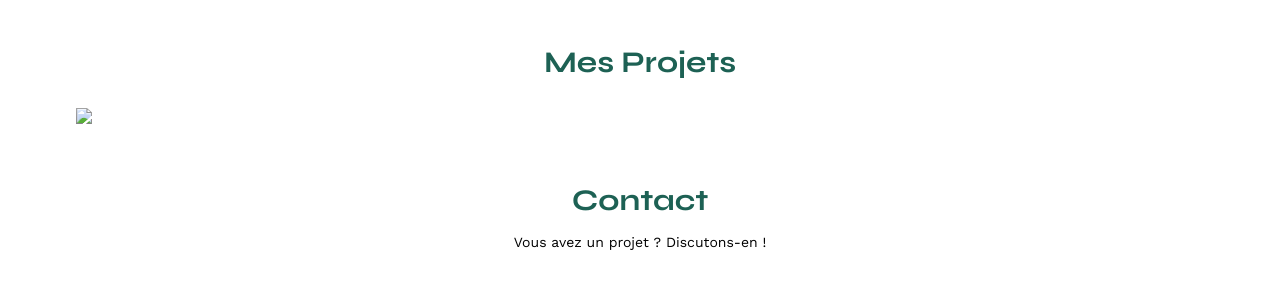
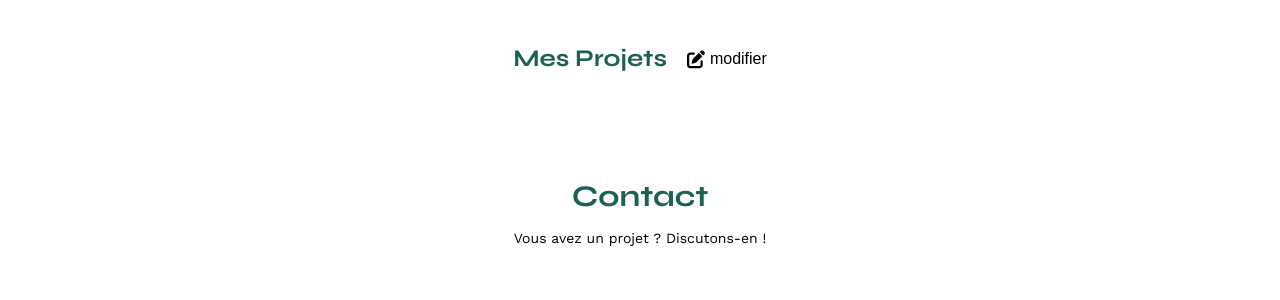
Before and after one commit to FoligneTheo/BluelV1, a plain HTML site: page FrontEnd/admin.html in a window 1280 px wide. Shown: the part 488-788 px from the top of the page. Drawn offline with nearby package versions, Linux system fonts and the light colour scheme; no server answers.

Commit message:
Button modif

```diff
--- a/FrontEnd/admin.html
+++ b/FrontEnd/admin.html
@@ -49,12 +49,15 @@
         <section id="portfolio">
             <div class="portfolio-header">
                 <h2>Mes Projets</h2>
-                <!-- <button id="edit-projects-button">
-                </button> -->
+                <button id="edit-projects-button">
+                    <i class="fa-solid fa-pen-to-square"></i> modifier
+                </button>
             </div>
             <div id="categories" class="hidden"></div>
             <div id="works" class="gallery"></div>
         </section>
+
+
 
         <section>
 
--- a/FrontEnd/assets/admin.js
+++ b/FrontEnd/assets/admin.js
@@ -67,13 +67,18 @@ backArrow.addEventListener("click", () => {
 });
 
 // Gérer le bouton Modifier pour afficher la modal
-const editButton = document.createElement("button");
-editButton.id = "edit-projects-button";
-editButton.innerHTML = `
-    <img src="./assets/icons/edit-icon.png" alt="Modifier">
-`;
-editButton.style.margin = "10px 0";
-editButton.style.cursor = "pointer";
+const editButton = document.getElementById("edit-projects-button");
+
+editButton.addEventListener("click", () => {
+    modal.classList.remove("hidden"); // Affiche la modal
+});
+
+const closeModalBtn = document.getElementById("close-modal-btn"); // Bouton pour fermer la modal
+
+closeModalBtn.addEventListener("click", () => {
+    modal.classList.add("hidden"); // Cache la modal
+});
+
 
 // Ajouter le bouton au DOM, juste sous le titre "Mes Projets"
 const portfolioTitle = document.querySelector("#portfolio h2");
--- a/FrontEnd/assets/style.css
+++ b/FrontEnd/assets/style.css
@@ -222,7 +222,7 @@ li:hover {
 
 #portfolio h2 {
 	text-align: center;
-	margin-bottom: 1em;
+	/* margin-bottom: 1em; */
 }
 
 #categories {
@@ -524,13 +524,9 @@ footer nav ul {
 .delete-icon {
 	position: absolute;
 	top: 5px;
-	/* Ajustez selon vos besoins */
 	right: 5px;
-	/* Ajustez selon vos besoins */
 	width: 25px;
-	/* Ajustez selon vos besoins */
 	height: 25px;
-	/* Ajustez selon vos besoins */
 	background-color: black;
 	color: white;
 	display: flex;
@@ -539,13 +535,11 @@ footer nav ul {
 	border-radius: 3px;
 	cursor: pointer;
 	font-size: 16px;
-	/* Taille de l'icône */
 	z-index: 10;
 }
 
 .delete-icon:hover {
 	background-color: gray;
-	/* Effet de survol */
 }
 
 
@@ -557,23 +551,46 @@ footer nav ul {
 }
 
 
+.portfolio-header {
+	display: flex;
+	align-items: center;
+	gap: 10px;
+	justify-content: center;
+	margin-bottom: 60px;
+}
+
+.portfolio-header h2 {
+	font-size: 24px;
+	font-weight: 700;
+	color: #1D6154;
+	margin: 0;
+	padding-right: 10px;
+}
+
 #edit-projects-button {
 	background-color: transparent;
 	border: none;
 	cursor: pointer;
 	font-size: 16px;
-	font-weight: bold;
+	font-weight: normal;
 	display: flex;
 	align-items: center;
 	gap: 5px;
+	color: black;
+	padding: 0;
 }
 
-#edit-projects-button img {
-	width: 16px;
-	height: 16px;
-	font-family: 'Work Sans';
-	font-weight: normal;
+#edit-projects-button i {
+	font-size: 18px;
+	color: black;
 }
+
+#edit-projects-button:hover {
+	text-decoration: underline;
+}
+
+
+
 
 #categories.hidden {
 	display: none;
@@ -582,49 +599,37 @@ footer nav ul {
 #photo-gallery {
 	display: grid;
 	grid-template-columns: repeat(5, 78.63px);
-	/* 5 images par ligne avec une largeur fixe */
-	/* gap: 10px 0; */
-	/* Espacement uniquement entre les lignes (10px) et 0px entre les colonnes */
 	justify-content: center;
-	/* Centrer la galerie horizontalement */
 	padding: 20px;
-	/* Supprime tout espace autour de la galerie */
+
 }
 
 #photo-gallery li {
 	position: relative;
 	width: 78.63px;
-	/* Largeur fixe */
 	height: 139.87px;
-	/* Hauteur fixe */
 }
 
 #photo-gallery img {
 	width: 100%;
 	height: 100%;
 	object-fit: cover;
-	/* Les images s'adaptent sans déformation */
 	display: block;
-	/* Suppression des bordures arrondies */
 }
 
 .delete-icon {
 	position: absolute;
 	top: 5px;
-	/* Position en haut */
 	right: 5px;
-	/* Position à droite */
 	background-color: #000;
 	color: #fff;
 	width: 18px;
-	/* Taille de l'icône */
 	height: 18px;
 	display: flex;
 	justify-content: center;
 	align-items: center;
 	cursor: pointer;
 	font-size: 12px;
-	/* Taille du texte de l'icône */
 	z-index: 10;
 }
 
@@ -648,9 +653,7 @@ footer nav ul {
 	display: flex;
 	flex-direction: column;
 	align-items: center;
-	/* Centre les champs horizontalement */
 	gap: 20px;
-	/* Espacement entre les champs */
 	width: 100%;
 	padding-top: 30px;
 }
```
Also changed, not shown: 3 other files.
